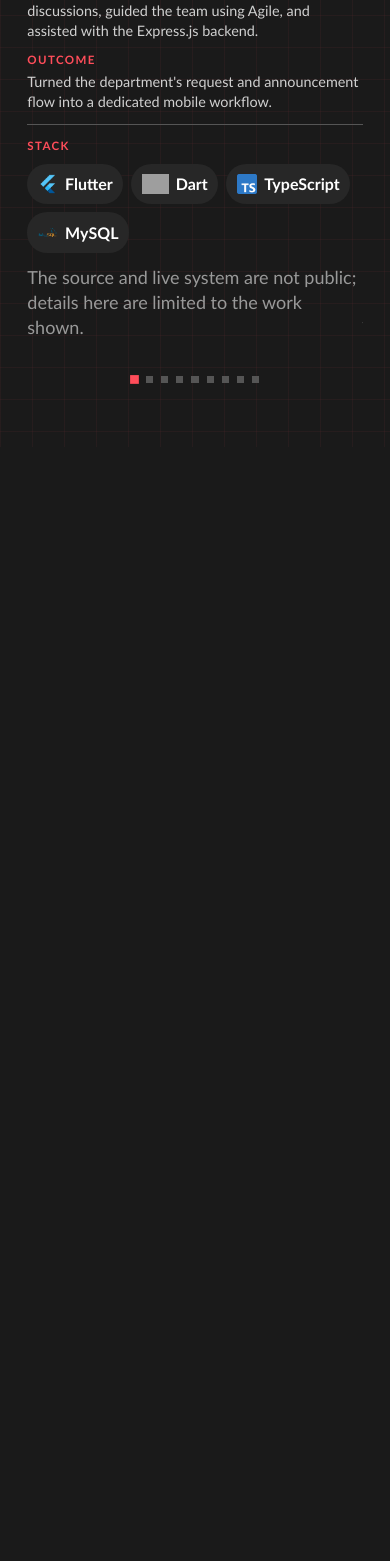
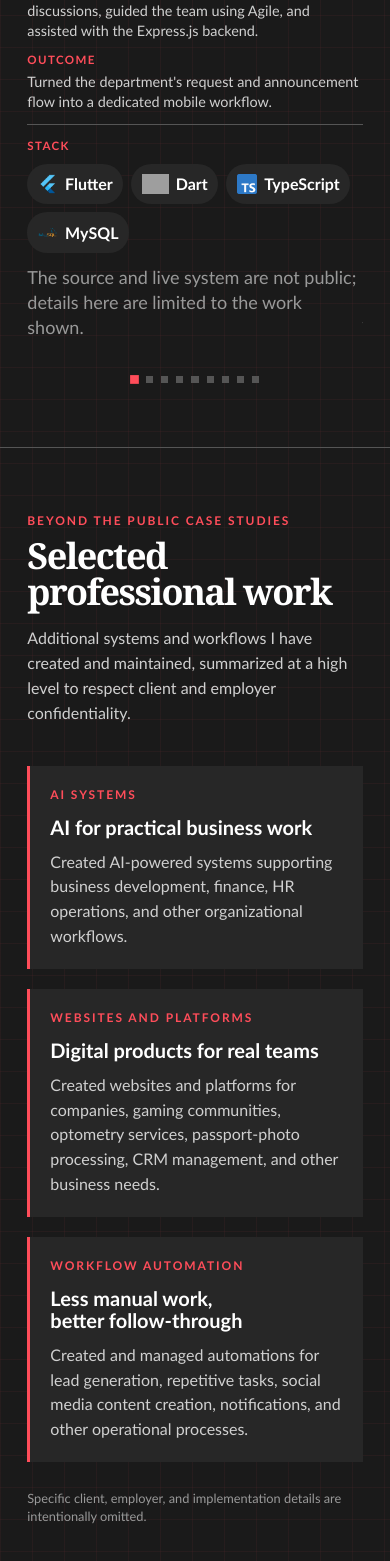
Before and after one commit to ImSeanSean/Portfolio, a Next.js app: page /projects in a window 390 px wide. Shown: the part 1745-3306 px from the top of the page. Before the commit the page ends 2192 px from the top, so only its background shows below. Built offline with nearby package versions, Linux system fonts and the light colour scheme; grey boxes are pictures that could not be loaded.

Commit message:
Improve professional work section responsiveness

```diff
--- a/app/globals.css
+++ b/app/globals.css
@@ -331,6 +331,16 @@ button:focus-visible, a:focus-visible { outline-color: #ff4d5a; }
 .slide-progress { background: #444; height: 2px; max-width: 15rem; overflow: hidden; width: 35%; }
 .slide-progress span { animation: slide-progress 8s linear both; background: #ff4d5a; display: block; height: 100%; width: 100%; }
 
+.professional-work-section { align-items: center; border-top: 1px solid #555; flex: 0 0 calc(100dvh - 6vh); flex-direction: column; gap: 1.5rem; height: calc(100dvh - 6vh); justify-content: center; min-height: 0; padding: clamp(7rem, 14vh, 9rem) 5vw clamp(2rem, 5vh, 3rem); }
+.professional-work-heading { align-self: stretch; margin: 0 auto; max-width: 1120px; width: 100%; }
+.professional-work-heading h2 { font-family: Georgia, "Times New Roman", serif; font-size: clamp(2.25rem, 4vw, 4rem); letter-spacing: -.045em; line-height: 1; margin: .5rem 0 1rem; }
+.professional-work-heading > p:last-child { color: #d0d0d0; line-height: 1.55; max-width: 38rem; }
+.professional-work-grid { display: grid; gap: 1.25rem; grid-template-columns: repeat(3, minmax(0, 1fr)); margin: 1.75rem auto 0; max-width: 1120px; width: 100%; }
+.professional-work-card { background: #272727; border-left: 3px solid #ff4d5a; display: flex; flex-direction: column; gap: .75rem; min-height: 13rem; min-width: 0; padding: 1.5rem; }
+.professional-work-card h3 { font-size: clamp(1.25rem, 2vw, 1.7rem); line-height: 1.1; }
+.professional-work-card > p:last-child { color: #d0d0d0; line-height: 1.55; }
+.professional-work-note { color: #999; font-size: .8rem; line-height: 1.4; margin: .25rem auto 0; max-width: 1120px; text-align: right; width: 100%; }
+
 button:focus-visible, a:focus-visible { outline: 2px solid #ff4d5a; outline-offset: 3px; }
 button, a { touch-action: manipulation; }
 
@@ -436,6 +446,10 @@ h1, h2, h3 { text-wrap: balance; }
   .projects-mobile-carousel .project-case-study { gap: .6rem; padding-top: .75rem; }
   .projects-mobile-carousel .project-case-study dd { font-size: .9rem; line-height: 1.4; }
   .projects-mobile-picker { display: flex; justify-content: center; margin-top: 1rem; }
+  .professional-work-section { flex-basis: auto; height: auto; padding: 4rem 7vw 5rem; }
+  .professional-work-grid { grid-template-columns: 1fr; margin-top: 1rem; }
+  .professional-work-card { min-height: 0; padding: 1.25rem; }
+  .professional-work-note { text-align: left; }
   .skills-section { flex-basis: auto; height: auto; min-height: 0; padding: 4rem 7vw 3rem; }
   .toolkit-slider { padding-inline: 0; }
   .toolkit-desktop { display: none; }
@@ -464,6 +478,7 @@ h1, h2, h3 { text-wrap: balance; }
   .about-profile-section { padding: clamp(5.5rem, 11vh, 6rem) 5vw clamp(3.5rem, 7.5vh, 4rem); }
   .about-profile-section .personal { transform: scale(.9); transform-origin: center; }
   .awards-section { padding-bottom: 1.5rem; padding-top: clamp(3rem, 6vh, 4rem); }
+  .professional-work-section { padding-bottom: 1.5rem; padding-top: clamp(7rem, 14vh, 8rem); }
   .awards-intro h2 { font-size: clamp(1.75rem, 2.25vw, 2.25rem); }
   .credential-groups { gap: 1rem; margin-top: 1rem; }
   .credential-list { gap: .45rem; }
--- a/app/projects/page.js
+++ b/app/projects/page.js
@@ -43,7 +43,8 @@ export default function ProjectsPage() {
   useEffect(() => {
     const page = projectsPageRef.current;
     const carousel = page?.querySelector(".projects-carousel-section");
-    if (!page || !carousel) return undefined;
+    const professionalWork = page?.querySelector(".professional-work-section");
+    if (!page || !carousel || !professionalWork) return undefined;
 
     const mobileQuery = window.matchMedia("(max-width: 768px)");
     let observer;
@@ -56,11 +57,19 @@ export default function ProjectsPage() {
         return;
       }
 
+      const visibleSections = new Set();
       observer = new IntersectionObserver(
-        ([entry]) => setIsProjectSummaryVisible(!entry.isIntersecting),
+        (entries) => {
+          entries.forEach((entry) => {
+            if (entry.isIntersecting) visibleSections.add(entry.target);
+            else visibleSections.delete(entry.target);
+          });
+          setIsProjectSummaryVisible(visibleSections.size === 0);
+        },
         { root: page, threshold: 0.01 },
       );
       observer.observe(carousel);
+      observer.observe(professionalWork);
     };
 
     updateSummaryVisibility();
@@ -256,6 +265,31 @@ export default function ProjectsPage() {
         ))}
       </div>
       </section>
+      <section aria-labelledby="professional-work-heading" className="professional-work-section snap-section">
+        <div className="professional-work-heading">
+          <p className="eyebrow">Beyond the public case studies</p>
+          <h2 id="professional-work-heading">Selected professional work</h2>
+          <p>Additional systems and workflows I have created and maintained, summarized at a high level to respect client and employer confidentiality.</p>
+        </div>
+        <div className="professional-work-grid">
+          <article className="professional-work-card">
+            <p className="eyebrow">AI systems</p>
+            <h3>AI for practical business work</h3>
+            <p>Created AI-powered systems supporting business development, finance, HR operations, and other organizational workflows.</p>
+          </article>
+          <article className="professional-work-card">
+            <p className="eyebrow">Websites and platforms</p>
+            <h3>Digital products for real teams</h3>
+            <p>Created websites and platforms for companies, gaming communities, optometry services, passport-photo processing, CRM management, and other business needs.</p>
+          </article>
+          <article className="professional-work-card">
+            <p className="eyebrow">Workflow automation</p>
+            <h3>Less manual work, better follow-through</h3>
+            <p>Created and managed automations for lead generation, repetitive tasks, social media content creation, notifications, and other operational processes.</p>
+          </article>
+        </div>
+        <p className="professional-work-note">Specific client, employer, and implementation details are intentionally omitted.</p>
+      </section>
     </div>
   );
 }
```
